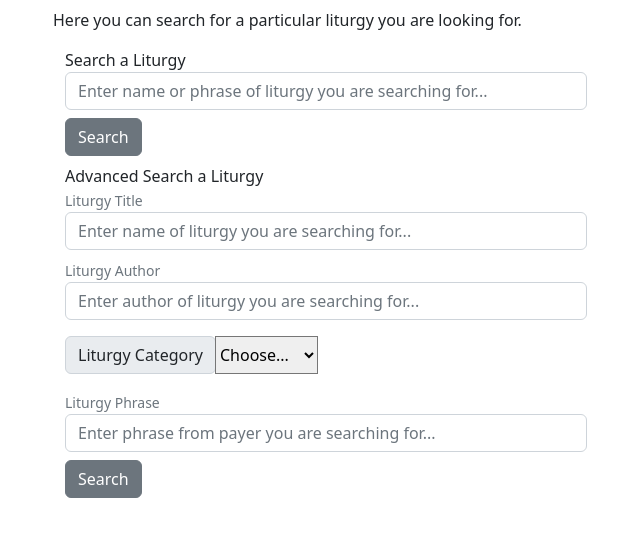
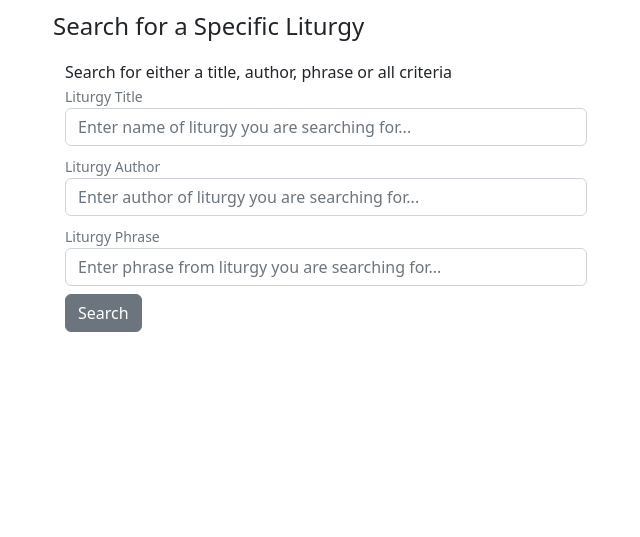
Before and after one commit to stephen-taylor-dev/capstone, a Django app: page /search in a window 1280 px wide. Shown: the part 56-593 px from the top of the page, without its empty margins (314-954 px from the left). Run offline with Django 3.2, Linux system fonts and the light colour scheme; some libraries are stand-ins or nearby versions.

Commit message:
search features

```diff
--- a/capstone/benedict_option/templates/benedict_option/index.html
+++ b/capstone/benedict_option/templates/benedict_option/index.html
@@ -23,7 +23,7 @@
                 <button id="select-time" value="600" type="button" class="time btn btn-secondary m-1">10 min.</button>
                 <button id="watch" type="button" class="watch btn btn-success" value="Start"><i class="bi bi-play-circle"></i> </button>
                 <button id="watch" type="button" class="watch btn btn-danger" value="Stop">Reset Timer</button>
-                <button id="watch" type="button" class="watch btn btn-warning" value="Pause"><i class="bi bi-pause-circle"></i> </button>
+                {% comment %} <button id="watch" type="button" class="watch btn btn-warning" value="Pause"><i class="bi bi-pause-circle"></i> </button> {% endcomment %}
             </div>
         </div>
         {% block groupSettings %}
@@ -152,7 +152,7 @@
         </div>
       </div>
       <div class="modal-footer">
-        <button type="button" class="btn btn-secondary" data-bs-dismiss nbm ="modal">Close</button>
+        <button type="button" class="btn btn-secondary" data-bs-dismiss="modal">Close</button>
         <button type="button" data-value1="{{ request.user.active_group.id }}" id="sendGroupInvite" class="btn btn-primary">Send Invite(s)</button>
       </div>
     </div>
@@ -173,7 +173,7 @@
         <div class="md-form mb-5">
           <label >Group Name</label>
           <i class="fas fa-envelope prefix grey-text"></i>
-          <input type="text" id="createGroupFormName" class="form-control">
+          <input type="text" id="createGroupFormName" class="form-control" data-dismiss="modal">
         </div>
 
 
--- a/capstone/benedict_option/templates/benedict_option/search.html
+++ b/capstone/benedict_option/templates/benedict_option/search.html
@@ -8,22 +8,11 @@
           <div class="col-3">
           </div>
           <div class="col-6">
-            <p>Here you can search for a particular liturgy you are looking for.</p>
-
+            <p class="fs-4">Search for a Specific Liturgy</p>
               <div class="container">
+              <!-- Search -->
+              <label for="searchLiturgy">Search for either a title, author, phrase or all criteria</label>
               <form action="{% url 'searchLiturgy' %}" method="get">
-                  {% csrf_token %}
-                  {% comment %} Search a Phrase {% endcomment %}
-                  <div class="form-group">
-                      <label for="searchLiturgy">Search a Liturgy</label>
-                    <input type="text" name="title" class="form-control" id="searchLiturgy" aria-describedby="searchLiturgy" placeholder="Enter name or phrase of liturgy you are searching for...">
-                    <button type="submit" class="btn btn-secondary my-2">Search</button>
-                  </div>
-              </form>
-
-              <!-- Advanced Search -->
-          <label for="searchLiturgy">Advanced Search a Liturgy</label>
-          <form action="" method="get">
 
                 {% comment %} Search Title {% endcomment %}
                 <div class="form-group">
@@ -31,39 +20,29 @@
                   <input type="text" name="title" class="form-control" id="searchTitle" aria-describedby="searchTitle" placeholder="Enter name of liturgy you are searching for...">
                 </div>
 
-            {% comment %} Search Autho {% endcomment %}
+                {% comment %} Search Author {% endcomment %}
                 <div class="form-group my-2">
                   <small id="searchHelp" class="form-text text-muted">Liturgy Author</small>
-              <input type="text" name="title" class="form-control" id="searchTitle" aria-describedby="searchTitle" placeholder="Enter author of liturgy you are searching for...">
+                  <input type="text" name="author" class="form-control" id="searchTitle" aria-describedby="searchTitle" placeholder="Enter author of liturgy you are searching for...">
                 </div>
 
-            {% comment %} Search Category {% endcomment %}
-            <div class="input-group my-3">
-              <div class="input-group-prepend">
-                <label class="input-group-text" for="searchCategory">Liturgy Category</label>
-              </div>
-              <select class="custom-select" id="searchCategory">
-                <option selected>Choose...</option>
-                <option value="1">Psalm</option>
-                <option value="2">Litury</option>
-                <option value="3">Poem</option>
-                <option value="3">Devotional</option>
-              </select>
-            </div>
 
                 {% comment %} Search for String {% endcomment %}
                 <div class="form-group">
                   <small id="searchHelp" class="form-text text-muted">Liturgy Phrase</small>
-              <input type="text" name="phrase" class="form-control" id="searchString" aria-describedby="searchString" placeholder="Enter phrase from payer you are searching for...">
+                  <input type="text" name="phrase" class="form-control" id="searchString" aria-describedby="searchString" placeholder="Enter phrase from liturgy you are searching for...">
+                </div>
+                <button type="submit" class="btn btn-secondary my-2">Search</button>
               </div>
               </form>
 
-          <button type="submit" class="btn btn-secondary my-2">Search</button>
+              <div id="searchResults">
+
               </div>
           </div>
           <div class="col-3">
-
-
+          </div>
+      </div>
   </div>
 </div>
 
--- a/capstone/benedict_option/views.py
+++ b/capstone/benedict_option/views.py
@@ -35,7 +35,8 @@ def get_item(dictionary, key):
 
 def prayerRequests(request):
     comments = dict()
-    prayer_requests = Prayer_Request.objects.filter(group=request.user.active_group).order_by("-date_created").all()
+    prayer_requests = Prayer_Request.objects.filter(
+                    group=request.user.active_group).order_by("-date_created").all()
     for item in prayer_requests:
         comments[item.id] = item.comments.order_by("-date_created").all()
     return render(request, "benedict_option/prayer-requests.html",{
@@ -45,8 +46,14 @@ def prayerRequests(request):
 
 @csrf_exempt
 def searchLiturgy(request):
-    print(request.GET)
-    return render(request, "benedict_option/index.html")
+    query_dict = request.GET
+
+    search = Liturgy.objects.filter(text__contains=query_dict['phrase'])
+    title = query_dict.get("title")
+    print(search)
+    return render(request, "benedict_option/search.html", {
+
+    })
 
 def loadFeed(request):
     return render(request, "benedict_option/feed.html")
--- a/capstone/capstone/settings.py
+++ b/capstone/capstone/settings.py
@@ -38,6 +38,7 @@ INSTALLED_APPS = [
     'django.contrib.sessions',
     'django.contrib.messages',
     'django.contrib.staticfiles',
+
     'mathfilters',
 ]
 
```
Lines whose indentation alone changed are shown as unchanged.
